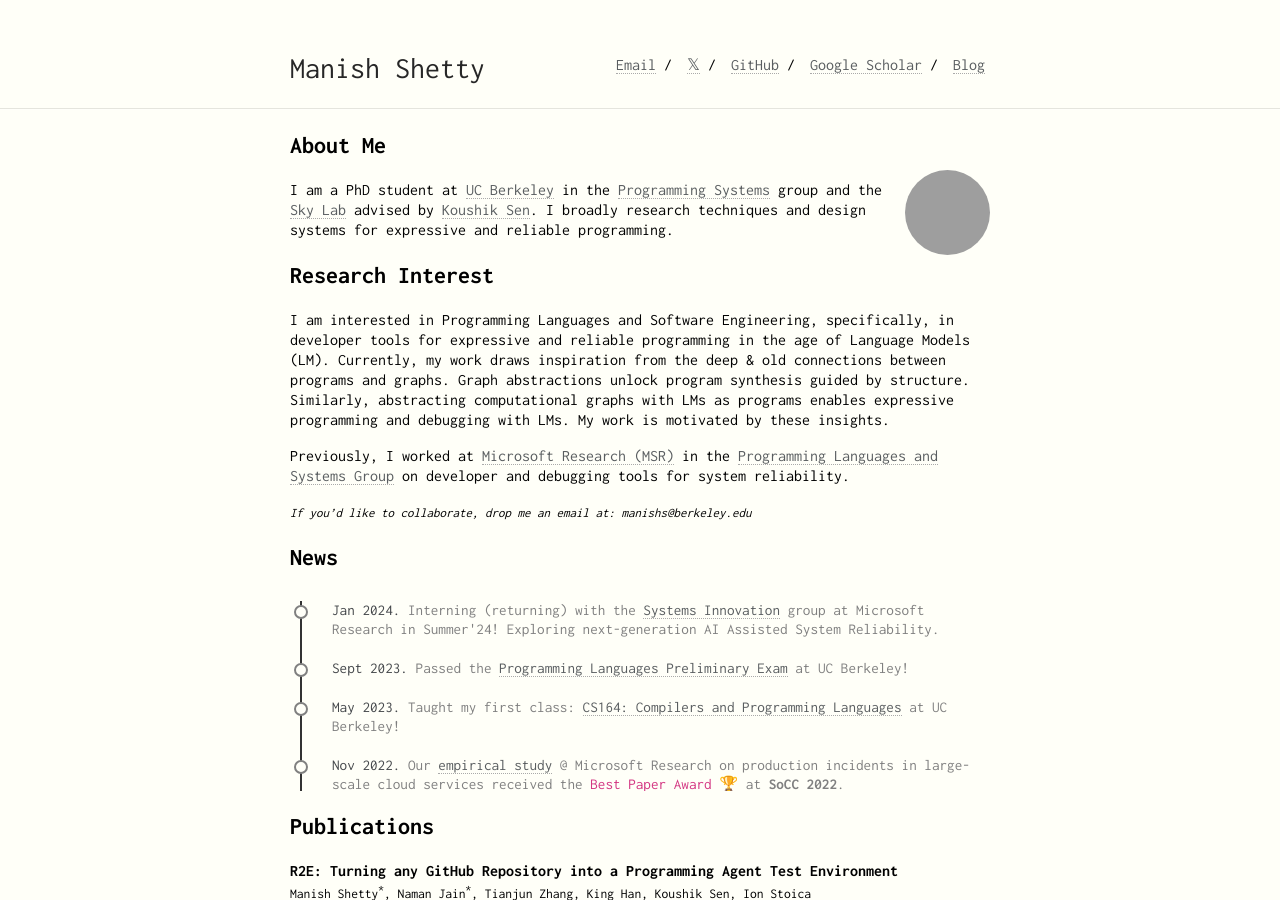
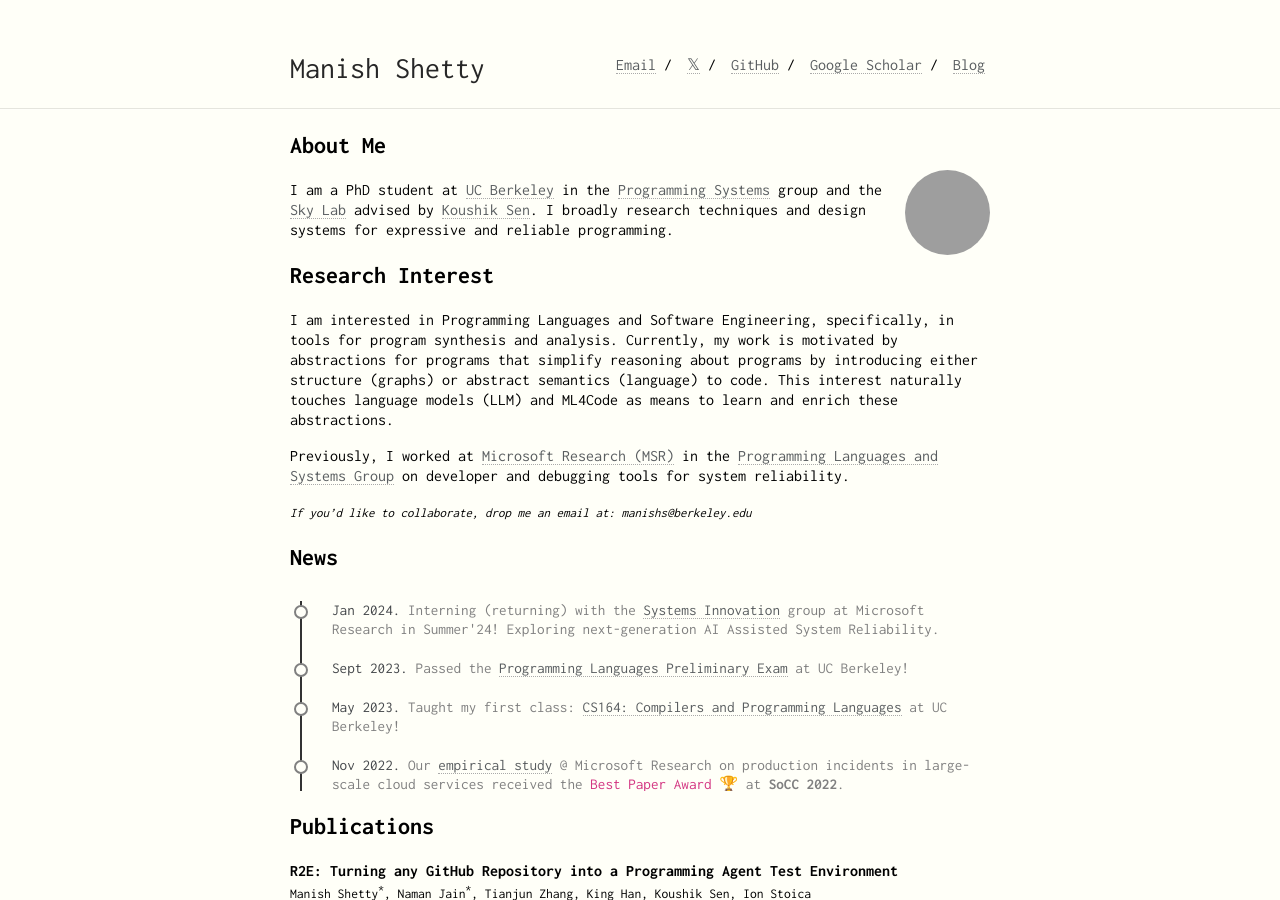
Before and after one commit to manishshettym/manishshettym.github.io, a Jekyll site: the page built from index.md, in a window 1280 px wide and 900 px high. Built offline with Jekyll 4.4.1, drawn with Linux system fonts in a browser that asks for light colours; grey boxes are pictures that could not be loaded.

Commit message:
update desc

```diff
--- a/index.md
+++ b/index.md
@@ -10,8 +10,9 @@ I am a PhD student at <a href="https://www.berkeley.edu/">UC Berkeley</a> in the
 
 ## Research Interest
 
-I am interested in Programming Languages and Software Engineering, specifically, in developer tools
-for expressive and reliable programming in the age of Language Models (LM). Currently, my work draws inspiration from the deep & old connections between programs and graphs. Graph abstractions unlock program synthesis guided by structure. Similarly, abstracting computational graphs with LMs as programs enables expressive programming and debugging with LMs. My work is motivated by these insights.
+I am interested in Programming Languages and Software Engineering, specifically, in tools for program synthesis and analysis.
+Currently, my work is motivated by abstractions for programs that simplify reasoning about programs by introducing either structure (graphs) or abstract semantics (language) to code.
+This interest naturally touches language models (LLM) and ML4Code as means to learn and enrich these abstractions.
 
 Previously, I worked at <a href="https://www.microsoft.com/en-us/research/">Microsoft Research (MSR)</a> in the <a href="https://www.microsoft.com/en-us/research/theme/systems/">Programming Languages and Systems Group</a> on developer and debugging tools for system reliability.
 
```
